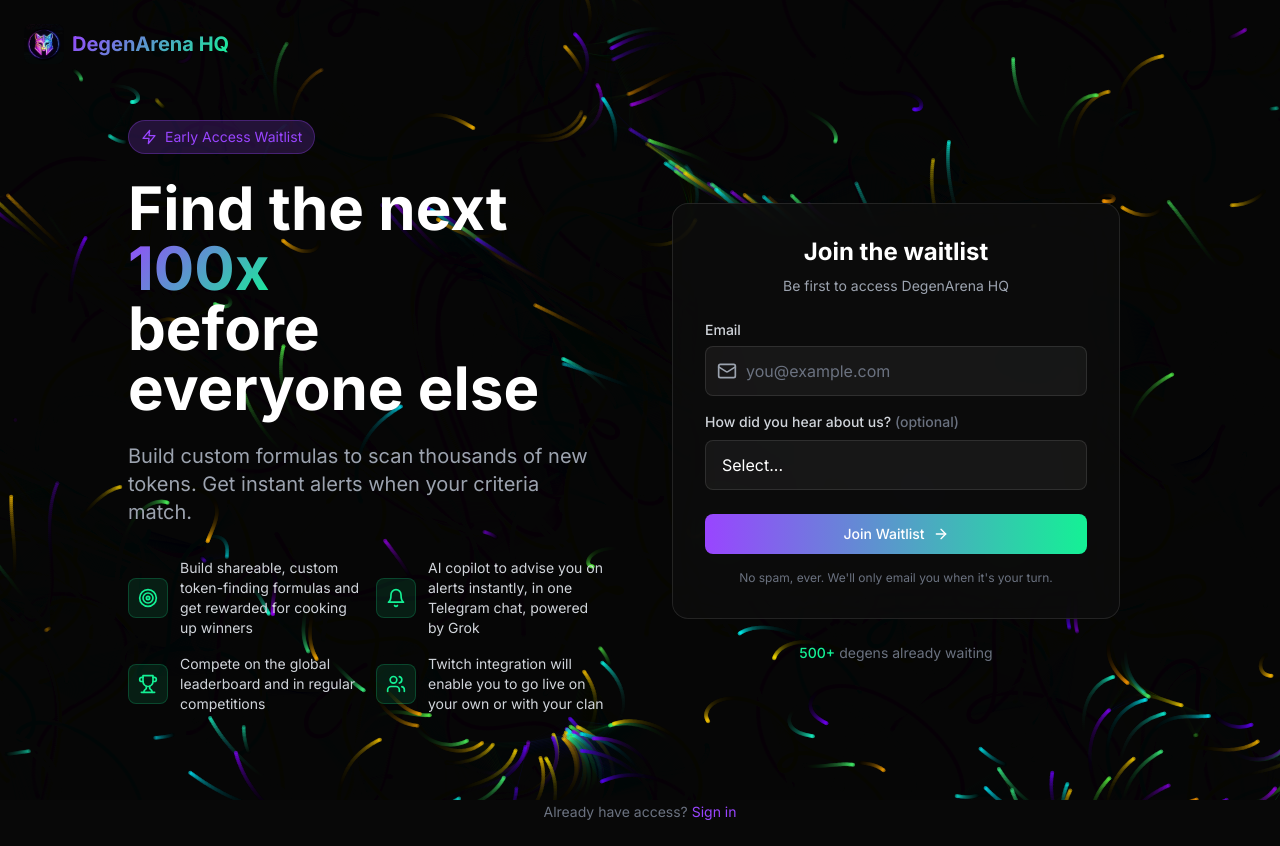
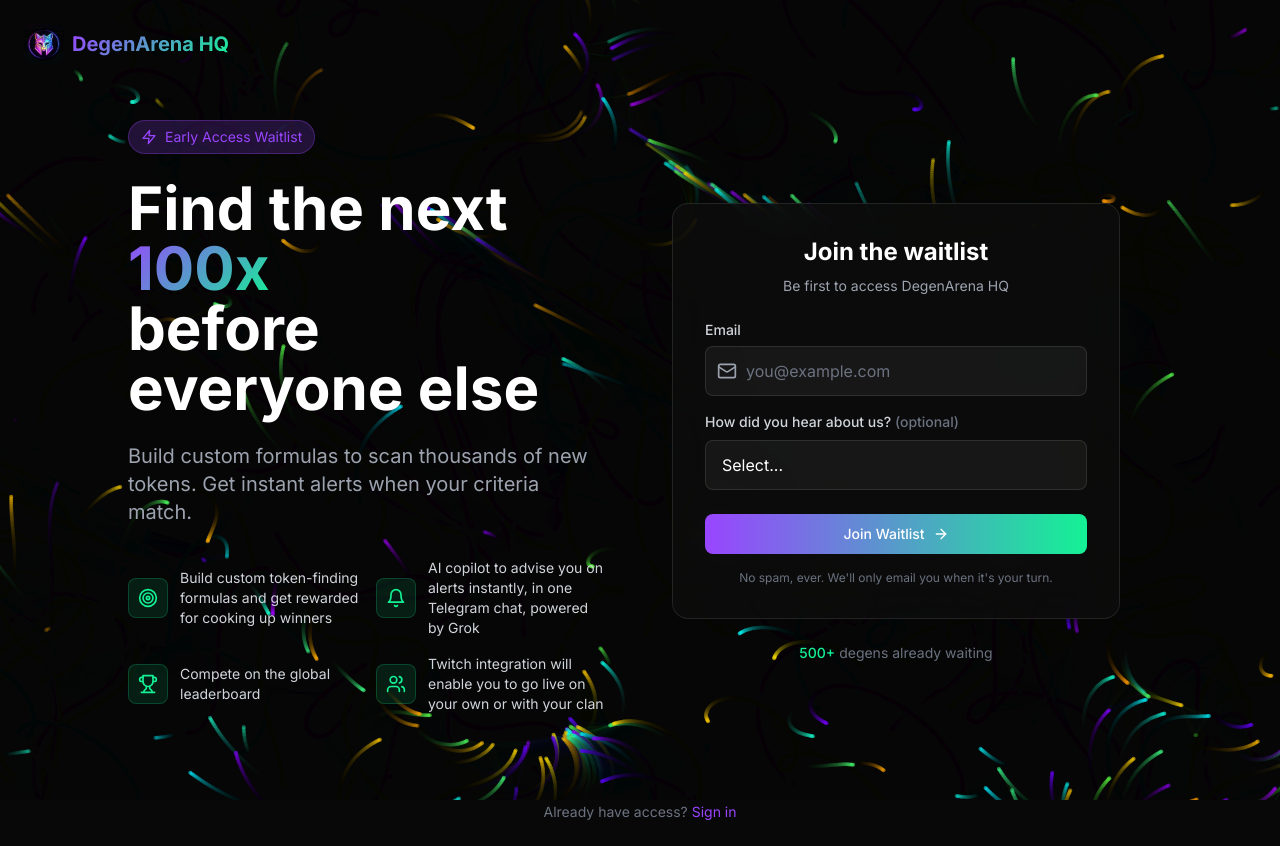
Before and after one commit to volynsal/degenarena, a Next.js app: page /waitlist in a window 1280 px wide. Built offline with nearby package versions, Linux system fonts and the light colour scheme; no server answers.

Commit message:
Cleaning up the waitlist page

```diff
--- a/src/app/waitlist/page.tsx
+++ b/src/app/waitlist/page.tsx
@@ -8,9 +8,9 @@ import { Input } from '@/components/ui/Input'
 import { Mail, ArrowRight, Zap, Check, Trophy, Target, Bell, Users } from 'lucide-react'
 
 const features = [
-  { icon: Target, text: 'Build shareable, custom token-finding formulas and get rewarded for cooking up winners' },
+  { icon: Target, text: 'Build custom token-finding formulas and get rewarded for cooking up winners' },
   { icon: Bell, text: 'AI copilot to advise you on alerts instantly, in one Telegram chat, powered by Grok' },
-  { icon: Trophy, text: 'Compete on the global leaderboard and in regular competitions' },
+  { icon: Trophy, text: 'Compete on the global leaderboard' },
   { icon: Users, text: 'Twitch integration will enable you to go live on your own or with your clan' },
 ]
 
```
